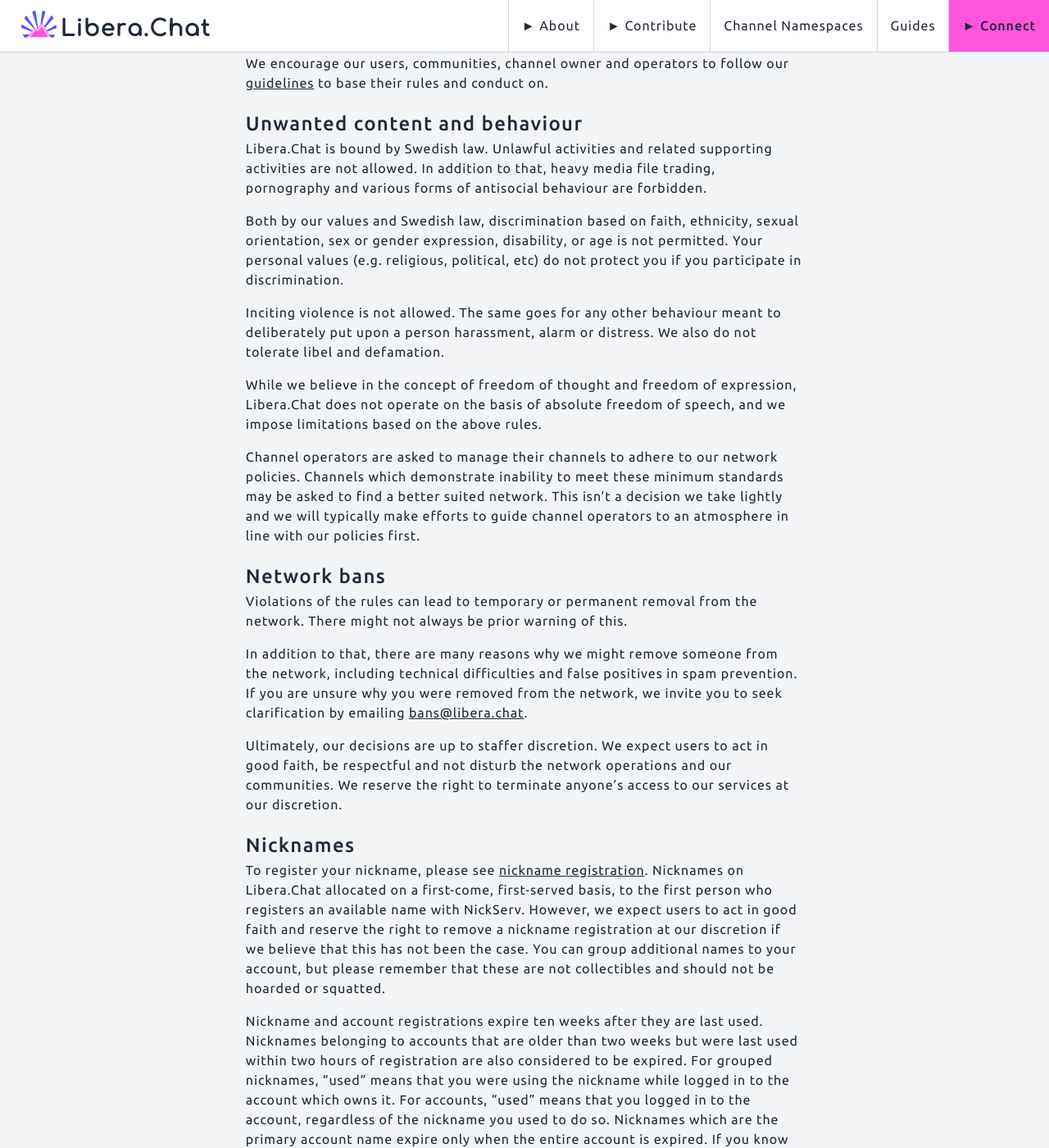
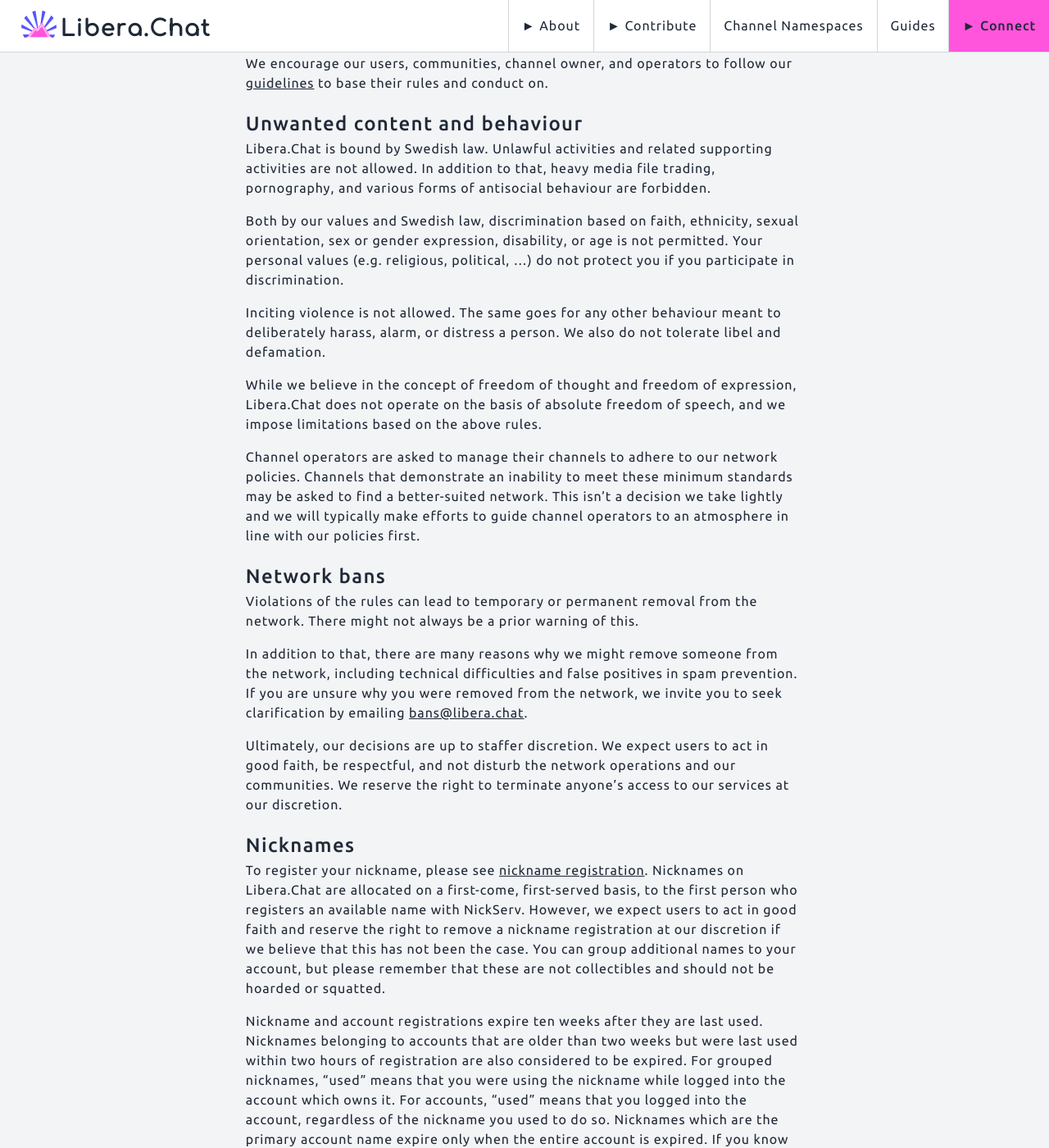
Before and after one commit to Libera-Chat/libera-chat.github.io, a Jekyll site: the page built from policies.md, in a window 1280 px wide and 1400 px high, scrolled down 949 px. Shown: the whole window at 82% size. Built offline with Jekyll 4.4.1, drawn with Linux system fonts in a browser that asks for light colours; some of the changed text lies outside the part shown.

Commit message:
Grammar (#99)

```diff
--- a/policies.md
+++ b/policies.md
@@ -30,34 +30,34 @@
 about other content.
 
 Please note that groups wanting to use our network for other subjects (e.g.
-financial, political or dating chats) should use a network that is better
+financial, political, or dating chats) should use a network that is better
 suited for that kind of content. If you are unsure and wish to avoid a future
 inconvenience, we invite you to check with us first.
 
 ## Community rules and recommendations
 
 As long as within our policies, our communities will manage themselves and are
-free to expand our rules with their own. Libera.Chat staff will usually not
-interfere in channel management and disputes, unless networkwide policy is
+free to expand our rules with their own. Libera.Chat staff will not usually
+interfere in channel management and disputes unless network-wide policies are
 violated. We can offer to mediate or help out if our workload allows it, but
 we should not be the first line of defense.
 
-We encourage our users, communities, channel owner and operators to follow our
+We encourage our users, communities, channel owner, and operators to follow our
 [guidelines](/guidelines) to base their rules and conduct on.
 
 ## Unwanted content and behaviour
 
 Libera.Chat is bound by Swedish law. Unlawful activities and related
 supporting activities are not allowed. In addition to that, heavy media file
-trading, pornography and various forms of antisocial behaviour are forbidden.
+trading, pornography, and various forms of antisocial behaviour are forbidden.
 
 Both by our values and Swedish law, discrimination based on faith, ethnicity,
 sexual orientation, sex or gender expression, disability, or age is not
-permitted. Your personal values (e.g. religious, political, etc) do not
+permitted. Your personal values (e.g. religious, political, ...) do not
 protect you if you participate in discrimination.
 
 Inciting violence is not allowed. The same goes for any other behaviour meant
-to deliberately put upon a person harassment, alarm or distress. We also do
+to deliberately harass, alarm, or distress a person. We also do
 not tolerate libel and defamation.
 
 While we believe in the concept of freedom of thought and freedom of
@@ -65,15 +65,15 @@
 speech, and we impose limitations based on the above rules.
 
 Channel operators are asked to manage their channels to adhere to our network
-policies. Channels which demonstrate inability to meet these minimum standards
-may be asked to find a better suited network. This isn't a decision we take
+policies. Channels that demonstrate an inability to meet these minimum standards
+may be asked to find a better-suited network. This isn't a decision we take
 lightly and we will typically make efforts to guide channel operators to an
 atmosphere in line with our policies first.
 
 ## Network bans
 
 Violations of the rules can lead to temporary or permanent removal from the
-network. There might not always be prior warning of this.
+network. There might not always be a prior warning of this.
 
 In addition to that, there are many reasons why we might remove someone from
 the network, including technical difficulties and false positives in spam
@@ -81,7 +81,7 @@
 you to seek clarification by emailing <bans@libera.chat>.
 
 Ultimately, our decisions are up to staffer discretion. We expect users to act
-in good faith, be respectful and not disturb the network operations and our
+in good faith, be respectful, and not disturb the network operations and our
 communities. We reserve the right to terminate anyone's access to our services
 at our discretion.
 
@@ -89,7 +89,7 @@
 
 To register your nickname, please see
 [nickname registration](/guides/registration). Nicknames on Libera.Chat
-allocated on a first-come, first-served basis, to the first person who
+are allocated on a first-come, first-served basis, to the first person who
 registers an available name with NickServ. However, we expect users to act
 in good faith and reserve the right to remove a nickname registration at our
 discretion if we believe that this has not been the case. You can group
@@ -100,8 +100,8 @@
 Nicknames belonging to accounts that are older than two weeks but were last
 used within two hours of registration are also considered to be expired. For
 grouped nicknames, "used" means that you were using the nickname while logged
-in to the account which owns it. For accounts, "used" means that you logged
-in to the account, regardless of the nickname you used to do so. Nicknames
+into the account which owns it. For accounts, "used" means that you logged
+into the account, regardless of the nickname you used to do so. Nicknames
 which are the primary account name expire only when the entire account is
 expired. If you know or plan to be absent for longer, please contact network
 staff in advance for potential options.
@@ -147,7 +147,7 @@
 
 ## Libera Chat and financial transactions
 
-In some instances a user may want to reward a project or one of its
+In some instances, a user may want to reward a project or one of its
 contributors with, for example, a donation to the project. However, it is
 expected that you carry out your own due diligence before entering into
 financial transactions. Libera Chat accepts no liability for any losses
```
Also changed, not shown: other parts of policies.md (+11 -11 lines).
